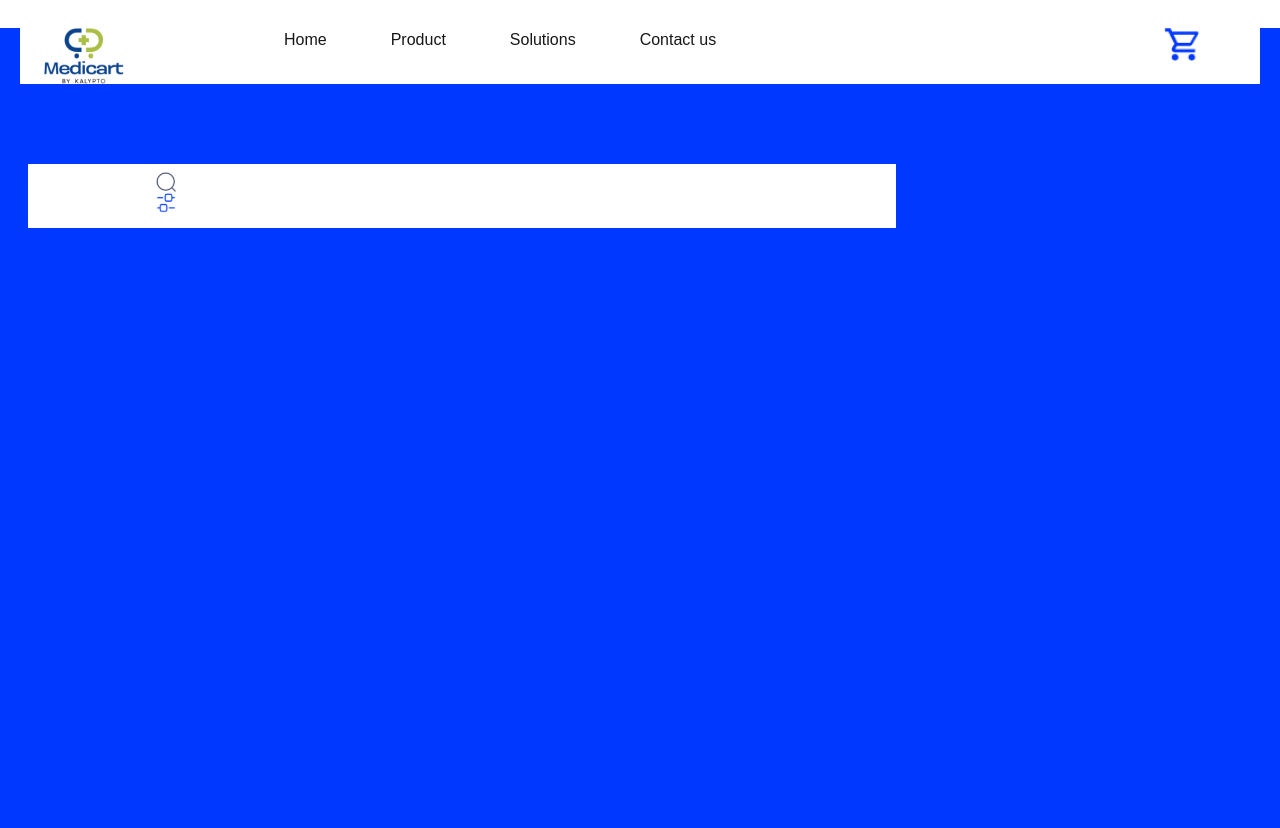
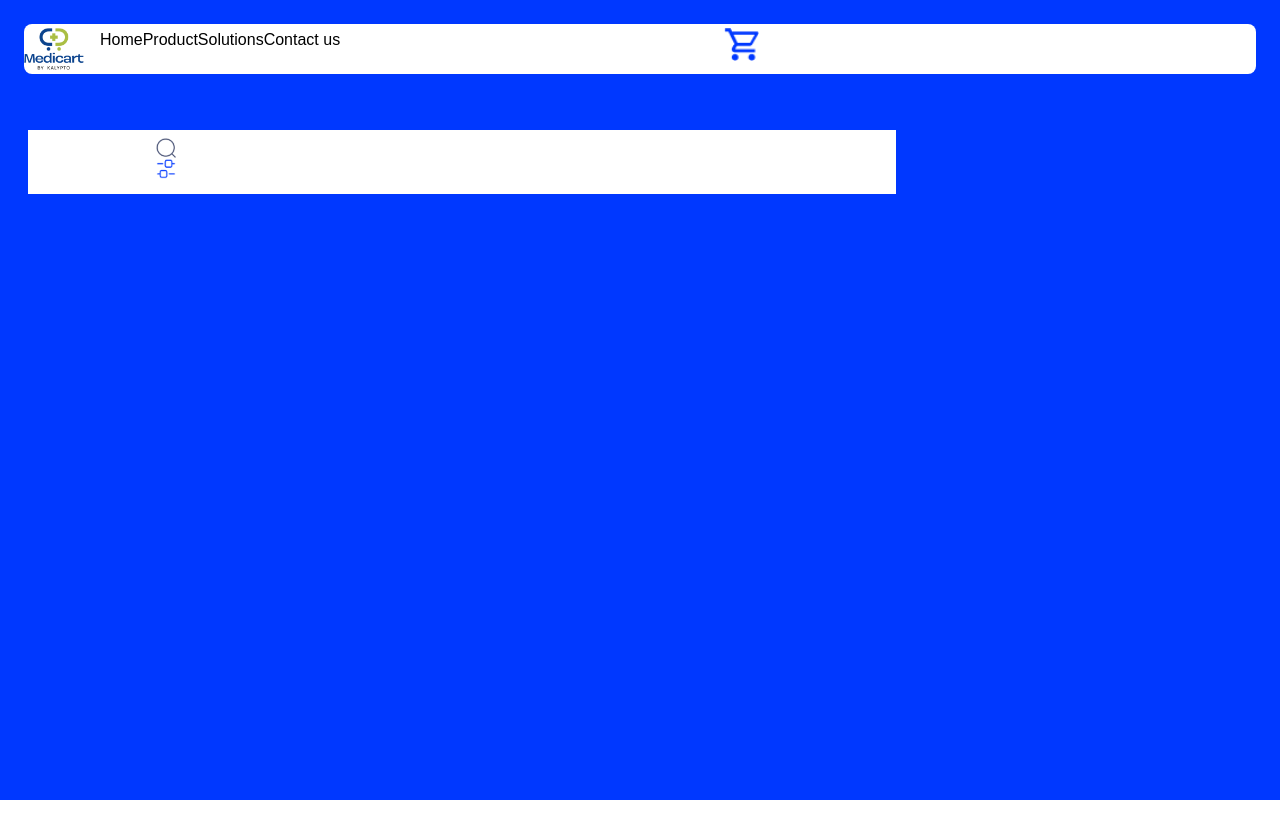
Before and after one commit to KalyptoMed/MedByKalyptoFrontend, a Next.js app: page /productlisting in a window 1280 px wide. After the commit the page ends 800 px from the top, so only its background shows below. Built offline with nearby package versions, Linux system fonts and the light colour scheme.

Commit message:
feat:resolved produc listingt

```diff
--- a/src/app/globals.css
+++ b/src/app/globals.css
@@ -2,7 +2,7 @@
 @tailwind components;
 @tailwind utilities;
 
-:root {
+/* :root {
   --background: #ffffff;
   --foreground: #171717;
 }
@@ -12,7 +12,7 @@
     --background: #0a0a0a;
     --foreground: #ededed;
   }
-}
+} */
 
 body {
   color: var(--foreground);
--- a/src/app/productlisting/page.tsx
+++ b/src/app/productlisting/page.tsx
@@ -1,31 +1,56 @@
-import React from 'react'
-import Image from 'next/image'
+import React from "react";
+import Image from "next/image";
 
 export default function page() {
   return (
-    <div className= 'h-screen bg-[#0038FF]'>
-        <div className='navbar flex ml-5 mr-5 px-6 gap-32 mt-7 bg-white'>
-            <Image src='/assets/images/logo_no bg 1.png' alt='logo' width={80} height={50} />
-            {/* <h1>Medicart</h1>
-            <p className='mt-10 w-5'>BY KALYPTO</p> */}
-            <ul className='flex mt-0 ml-8 gap-16'>
-                <li><a href='/'>Home</a></li>
-                <li><a href='/product'>Product</a></li>
-                <li><a href='/solutions'>Solutions</a></li>
-                <li><a href='/contact us'>Contact us</a></li>
-                <div className='ml-96 gap-32'>
-                    <Image src='/assets/images/Vector.png' alt='Vector' width={35} height={35} />
+    <div className="h-screen bg-[#0038FF] flex flex-col">
+      <div className=" flex bg-white m-6 py-1 rounded-lg text-center">
+        <Image
+          src="/assets/images/logo_no bg 1.png"
+          alt="logo"
+          width={60}
+          height={50}
+        />
+        <div className="flex flex-col ml-4">
+          <ul className="flex ">
+            <li>
+              <a href="/">Home</a>
+            </li>
+            <li>
+              <a href="/product">Product</a>
+            </li>
+            <li>
+              <a href="/solutions">Solutions</a>
+            </li>
+            <li>
+              <a href="/contact us">Contact us</a>
+            </li>
+            <div className="ml-96 gap-32">
+              <Image
+                src="/assets/images/Vector.png"
+                alt="Vector"
+                width={35}
+                height={35}
+              />
             </div>
           </ul>
         </div>
-            <br />
-            <br />
-
-             <div className='search-bar ml-7 mr-96 px-32 mt-8 py-2 rounded-4xl bg-white input type=text placeholder:Antibiotics'>
-                <Image src='/assets/Images/Icon (1).png' alt='Icon' width={20} height={20} />
+      </div>
+      <div className="search-bar ml-7 mr-96 px-32 mt-8 py-2 rounded-4xl bg-white input type=text placeholder:Antibiotics">
+        <Image
+          src="/assets/Images/Icon (1).png"
+          alt="Icon"
+          width={20}
+          height={20}
+        />
         {/* <input type='text' placeholder='Antibiotics' />  */}
-                <button className='searchBtn bg-white '>
-                <Image src='/assets/Images/sliders-horiz-2.png' alt='sliders' width={20} height={20} />
+        <button className="searchBtn bg-white ">
+          <Image
+            src="/assets/Images/sliders-horiz-2.png"
+            alt="sliders"
+            width={20}
+            height={20}
+          />
         </button>
       </div>
       <br />
@@ -164,8 +189,6 @@ export default function page() {
                 <br /> */}
 
       {/* </div>  */}
-
-
     </div>
-  )
+  );
 }
```
Also changed, not shown: public/assets/Images/Robot.png (added). Lines whose indentation alone changed are shown as unchanged.
